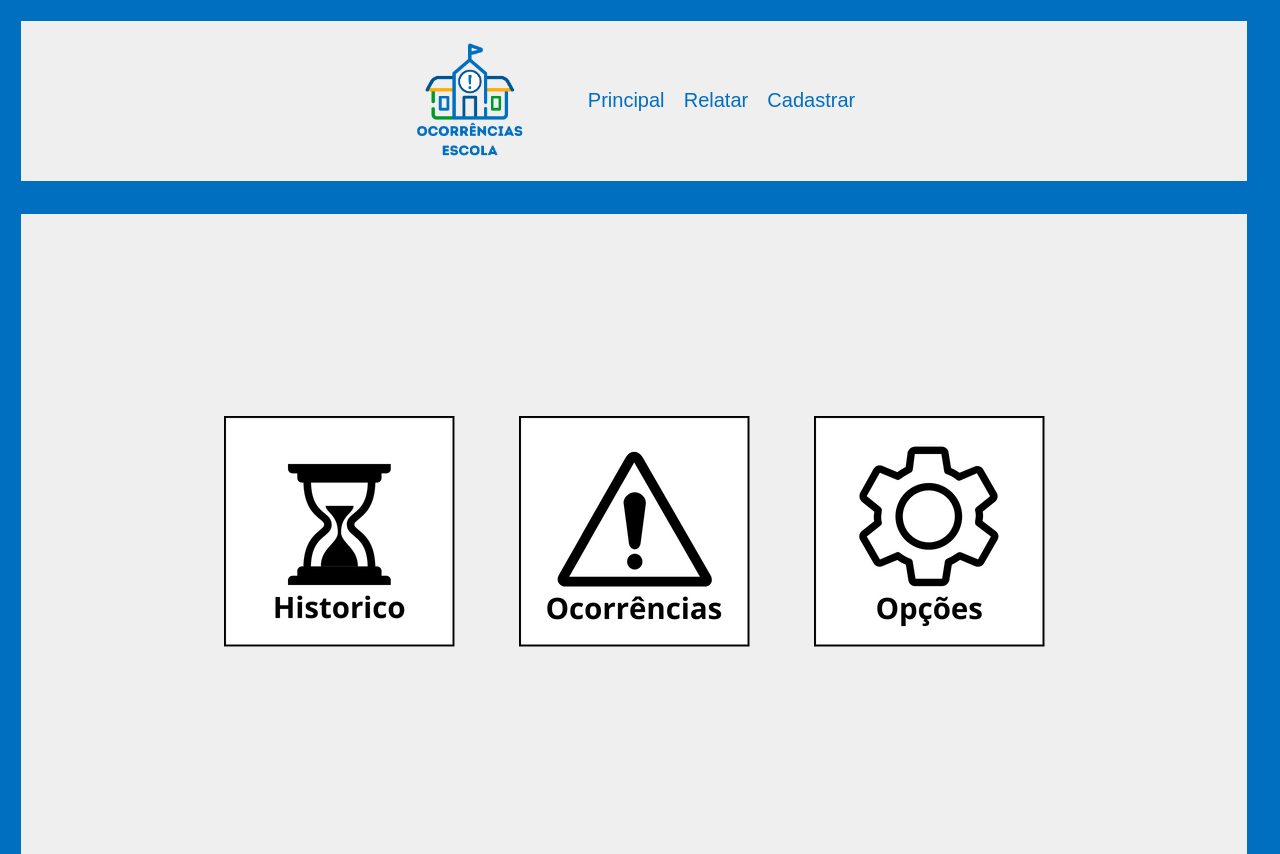
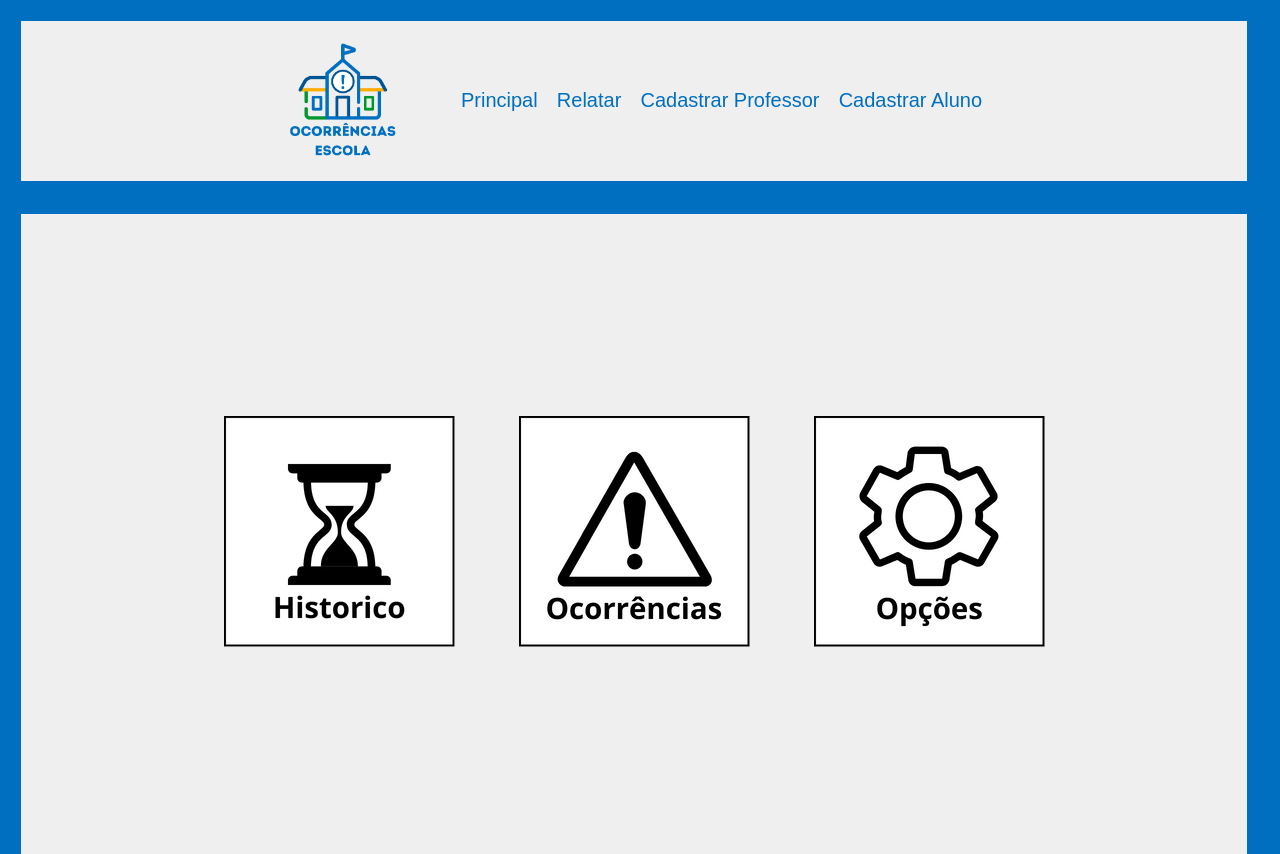
Before and after one commit to Dutrasilvathiago/sistema-ocorr-ncia, a plain HTML site: page principal.html in a window 1280 px wide. Shown: the top 854 px of the page. Drawn offline with Linux system fonts and the light colour scheme.

Commit message:
Add files via upload

```diff
--- a/principal.html
+++ b/principal.html
@@ -14,7 +14,8 @@
             <ul>
                 <li><a id="h2header" href="principal.html">Principal</a></li>
                 <li><a id="h2header" href="cadastro-ocorrencia.html">Relatar</a></li>
-                <li><a id="h2header" href="cadastro_prof.html">Cadastrar</a></li>
+                <li><a id="h2header" href="cadastro_prof.html">Cadastrar Professor</a></li>
+                <li><a id="h2header" href="cadastro.html">Cadastrar Aluno</a></li>
             </ul>
         </nav>
     </header>
```
